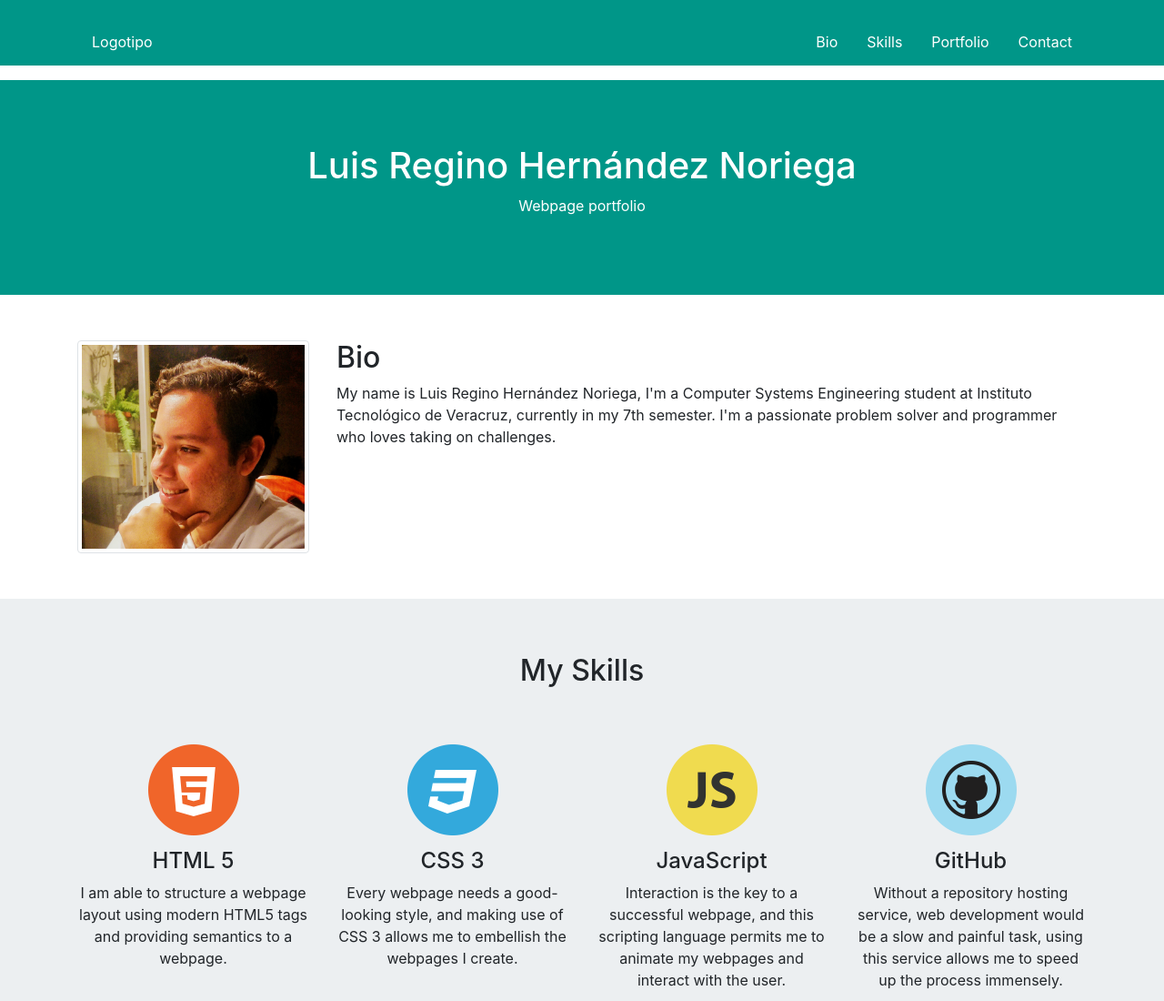
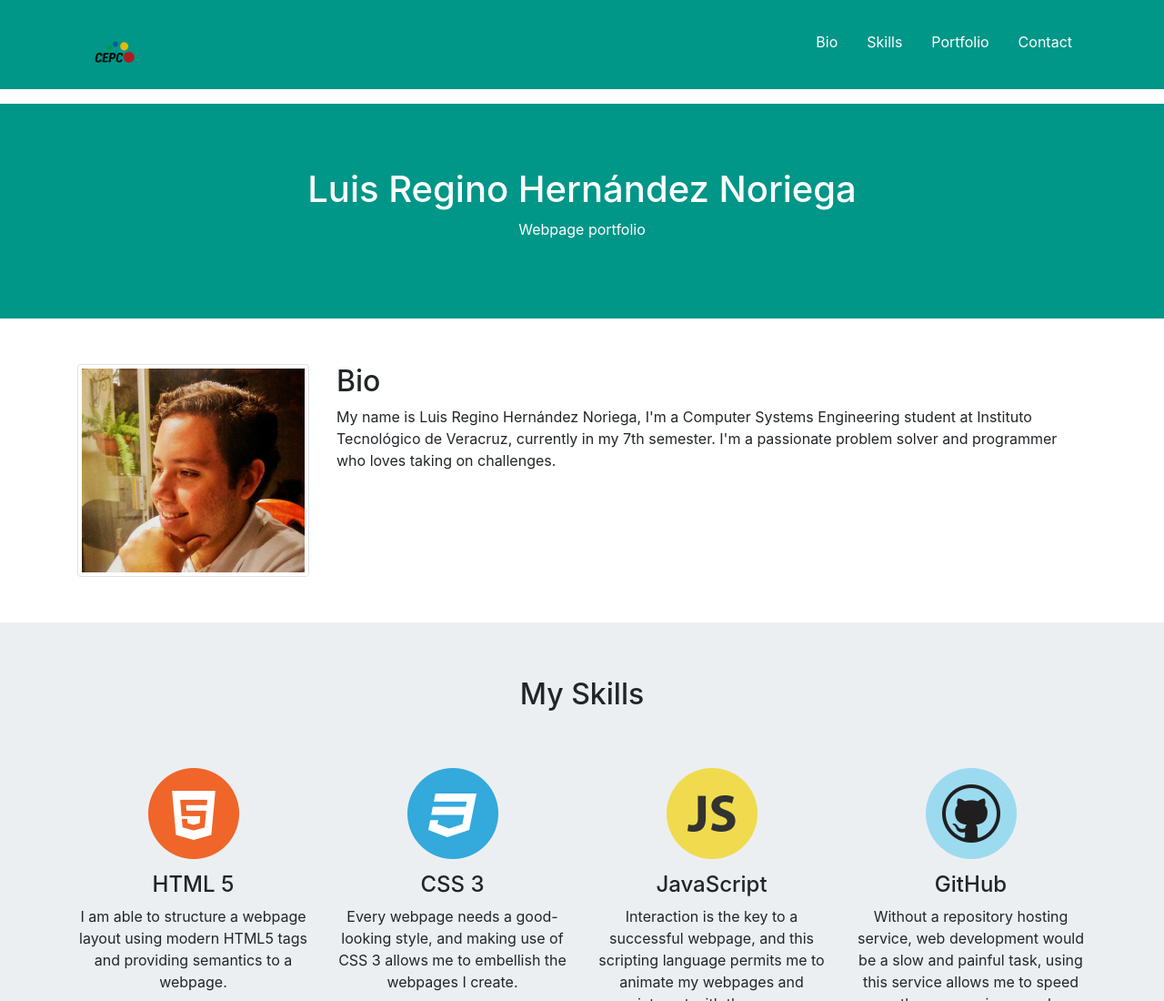
Before and after one commit to LoxFalcon/loxfalcon.github.io, a plain HTML site: page index.html in a window 1280 px wide. Shown: the top 1100 px of the page at 91% size. Drawn offline with nearby package versions, Linux system fonts and the light colour scheme.

Commit message:
Added CEPC logo to the index.html

```diff
--- a/index.html
+++ b/index.html
@@ -17,7 +17,7 @@
 	<nav>
 		<div class="container" style="padding-top:20px">
 			<ul>
-				<li><a href="#">Logotipo</a></li>
+				<li><a href="#"><img src="img/CEPC.png" alt="Logotipo" width="50px"></a></li>
 				<div id="right">
 					<li><a href="#">Bio</a></li>
 					<li><a href="#">Skills</a></li>
```
Also changed, not shown: img/CEPC.png (added).
